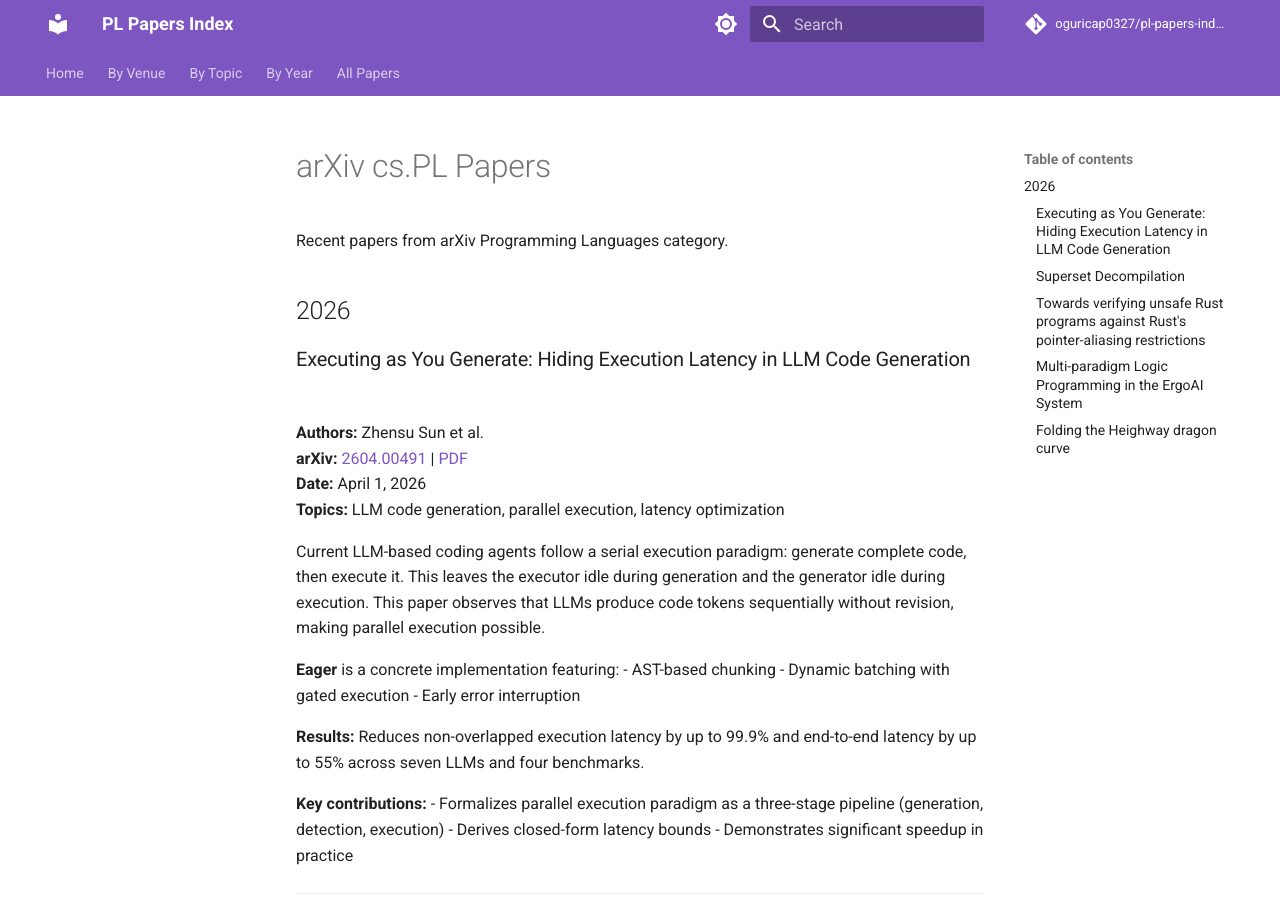
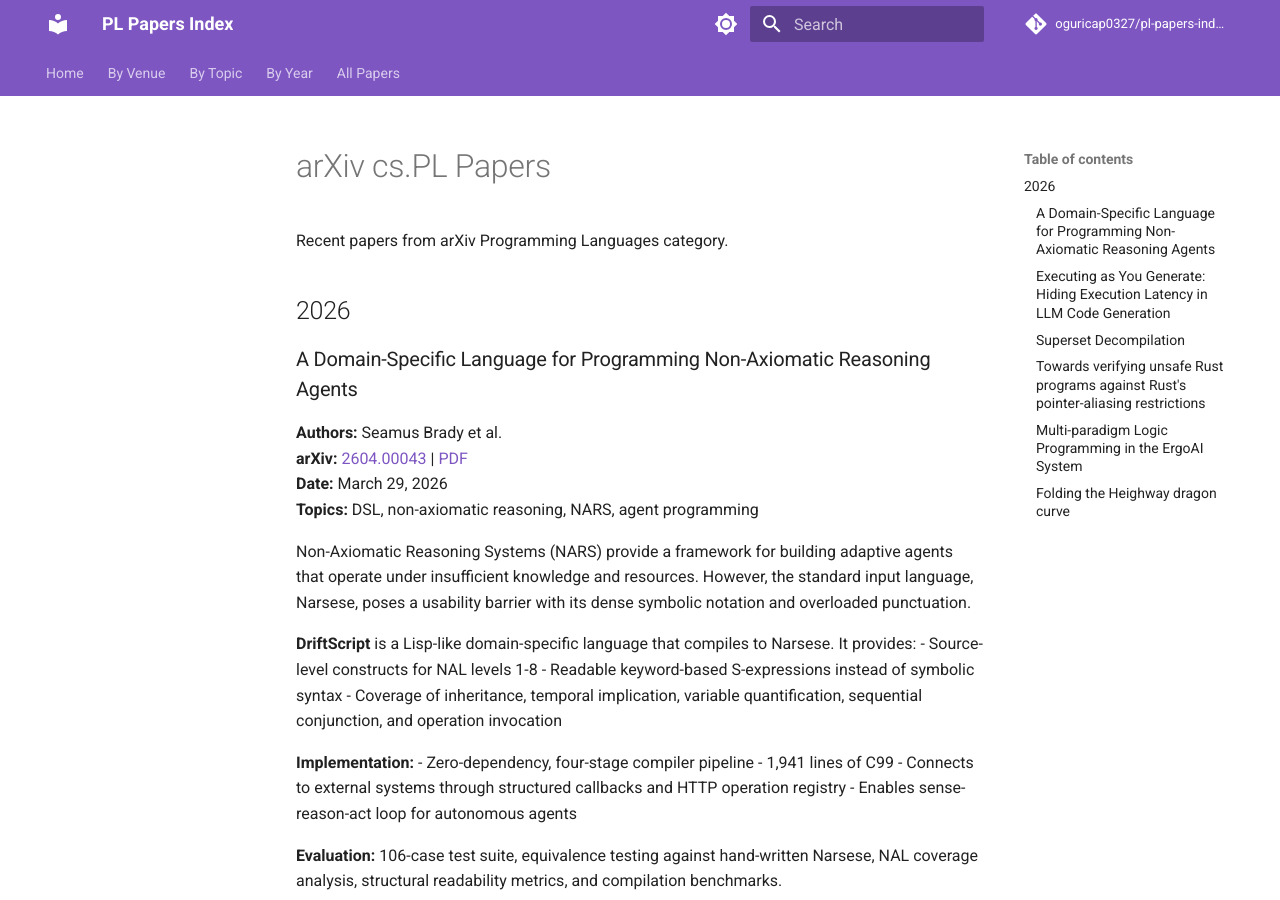
Before and after one commit to oguricap0327/pl-papers-index, an MkDocs documentation site: the page built from docs/venues/arxiv.md, in a window 1280 px wide and 900 px high. Built offline with MkDocs 1.6.1 and Material for MkDocs 9.7.7, drawn with Linux system fonts in a browser that asks for light colours; comment, search, counter and statistics services are not loaded.

Commit message:
Add arXiv paper: DriftScript DSL for NARS (2604.00043)

```diff
--- a/docs/venues/arxiv.md
+++ b/docs/venues/arxiv.md
@@ -3,6 +3,29 @@
 Recent papers from arXiv Programming Languages category.
 
 ## 2026
+
+### A Domain-Specific Language for Programming Non-Axiomatic Reasoning Agents
+**Authors:** Seamus Brady et al.
+**arXiv:** [2604.00043](https://arxiv.org/abs/2604.00043) | [PDF](https://arxiv.org/pdf/2604.00043)
+**Date:** March 29, 2026
+**Topics:** DSL, non-axiomatic reasoning, NARS, agent programming
+
+Non-Axiomatic Reasoning Systems (NARS) provide a framework for building adaptive agents that operate under insufficient knowledge and resources. However, the standard input language, Narsese, poses a usability barrier with its dense symbolic notation and overloaded punctuation.
+
+**DriftScript** is a Lisp-like domain-specific language that compiles to Narsese. It provides:
+- Source-level constructs for NAL levels 1-8
+- Readable keyword-based S-expressions instead of symbolic syntax
+- Coverage of inheritance, temporal implication, variable quantification, sequential conjunction, and operation invocation
+
+**Implementation:**
+- Zero-dependency, four-stage compiler pipeline
+- 1,941 lines of C99
+- Connects to external systems through structured callbacks and HTTP operation registry
+- Enables sense-reason-act loop for autonomous agents
+
+**Evaluation:** 106-case test suite, equivalence testing against hand-written Narsese, NAL coverage analysis, structural readability metrics, and compilation benchmarks.
+
+---
 
 ### Executing as You Generate: Hiding Execution Latency in LLM Code Generation
 **Authors:** Zhensu Sun et al.
```
